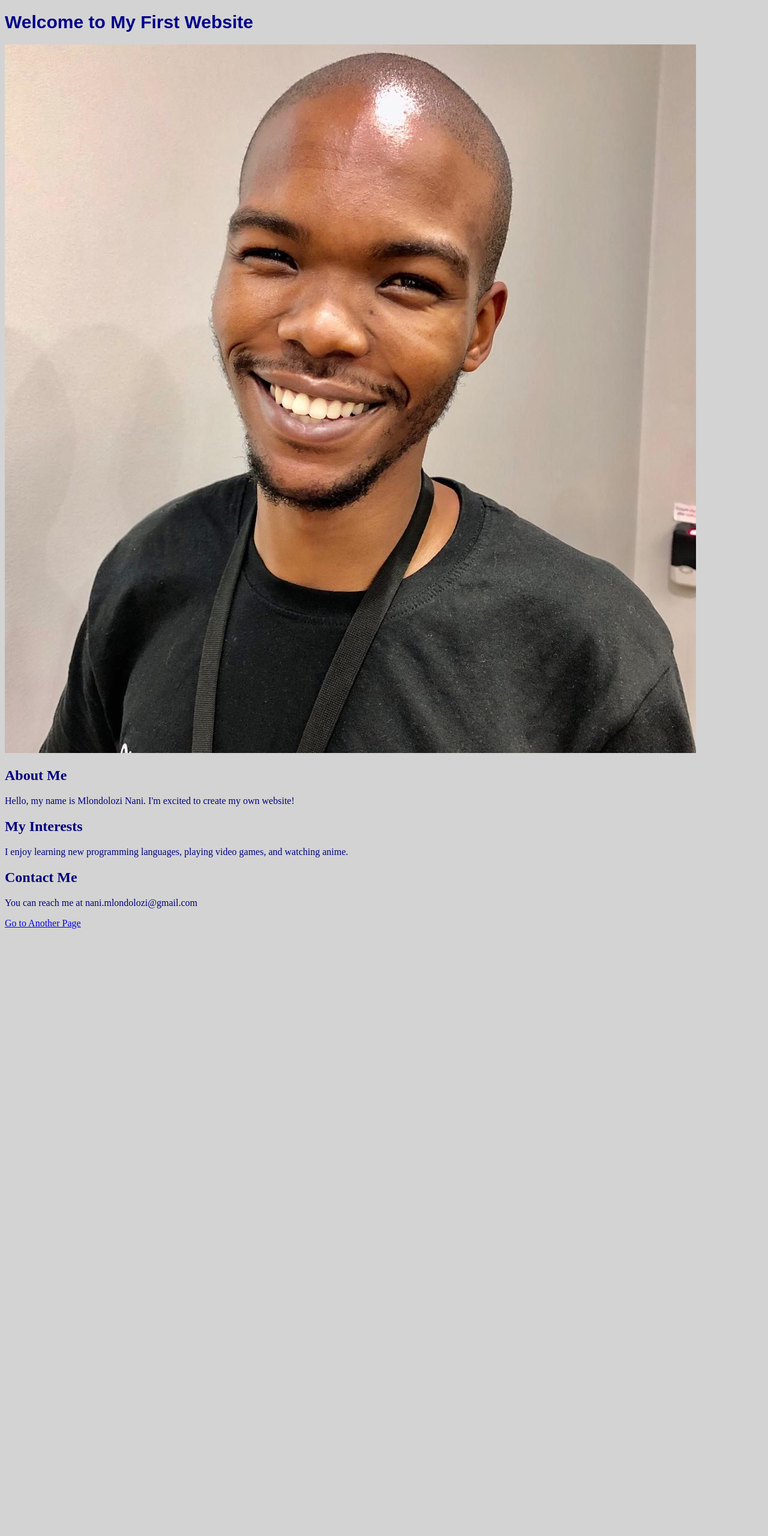
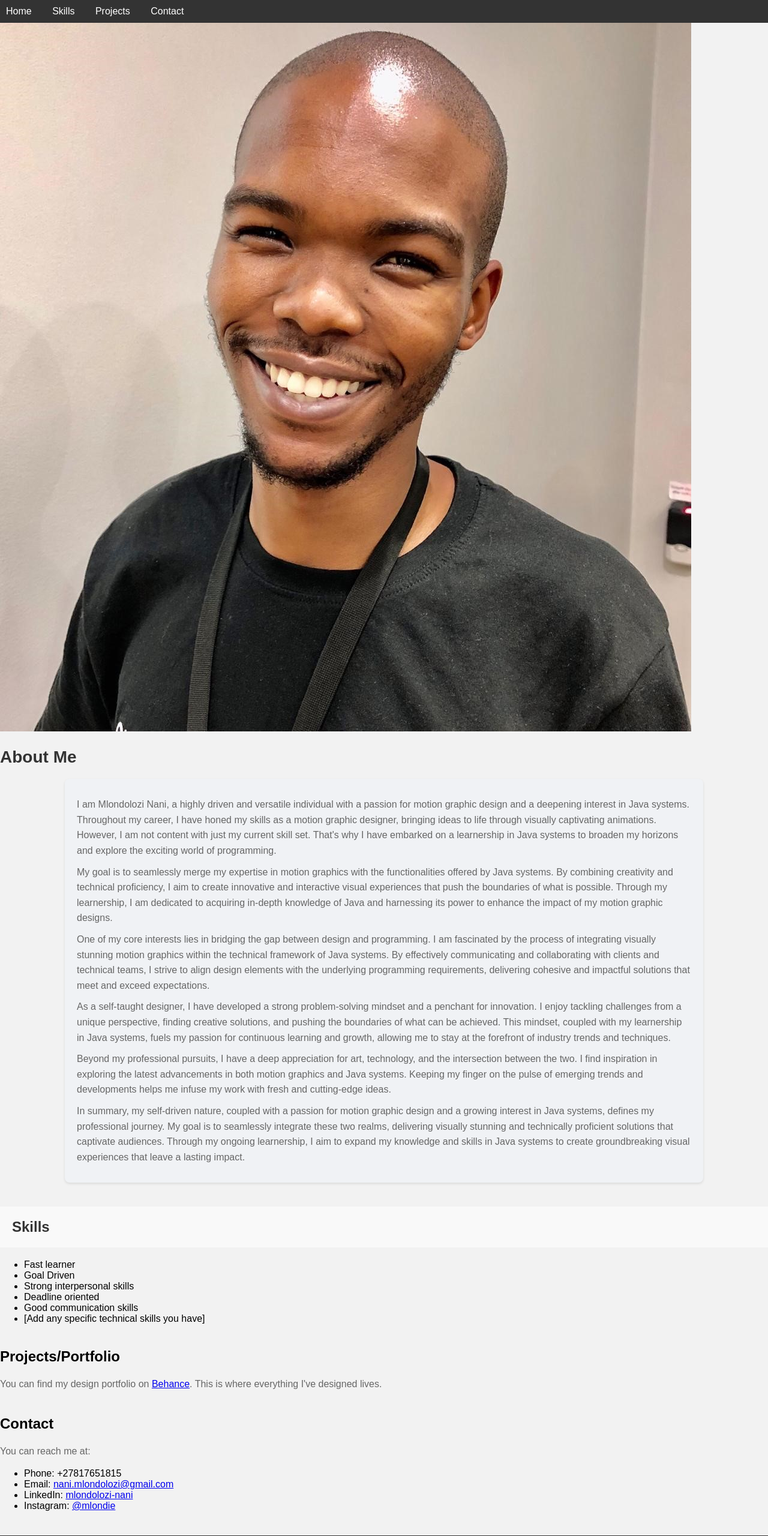
Before and after one commit to MlondoloziNani/My-First_Website, a plain HTML site: page index.html in a window 1280 px wide. Shown: the top 2560 px of the page at 60% size. Before the commit the page ends 1556 px from the top, so only its background shows below. Drawn offline with Linux system fonts and the light colour scheme.

Commit message:
New Changes

```diff
--- a/index.html
+++ b/index.html
@@ -1,25 +1,77 @@
 <!DOCTYPE html>
 <html>
 <head>
-  <meta charset="UTF-8">
-  <title>My First Website</title>
+  <title>Mlondolozi Nani - Portfolio</title>
   <link rel="stylesheet" href="styles.css">
 </head>
 <body>
-  <h1>Welcome to My First Website</h1>
+  <nav>
+    <ul>
+      <li><a href="index.html">Home</a></li>
+      <li><a href="#skills-section">Skills</a></li>
+      <li><a href="#projects-section">Projects</a></li>
+      <li><a href="#contact-section">Contact</a></li>
+    </ul>
+  </nav>
+  <img src="images/Picture1.JPG" alt="This is me">
+  <section id="about">
+    <h1>About Me</h1>
+    <div class="about-container">
+      <p>
+        I am Mlondolozi Nani, a highly driven and versatile individual with a passion for motion graphic design and a deepening interest in Java systems. Throughout my career, I have honed my skills as a motion graphic designer, bringing ideas to life through visually captivating animations. However, I am not content with just my current skill set. That's why I have embarked on a learnership in Java systems to broaden my horizons and explore the exciting world of programming.
+      </p>
+      <p>
+        My goal is to seamlessly merge my expertise in motion graphics with the functionalities offered by Java systems. By combining creativity and technical proficiency, I aim to create innovative and interactive visual experiences that push the boundaries of what is possible. Through my learnership, I am dedicated to acquiring in-depth knowledge of Java and harnessing its power to enhance the impact of my motion graphic designs.
+      </p>
+      <p>
+        One of my core interests lies in bridging the gap between design and programming. I am fascinated by the process of integrating visually stunning motion graphics within the technical framework of Java systems. By effectively communicating and collaborating with clients and technical teams, I strive to align design elements with the underlying programming requirements, delivering cohesive and impactful solutions that meet and exceed expectations.
+      </p>
+      <p>
+        As a self-taught designer, I have developed a strong problem-solving mindset and a penchant for innovation. I enjoy tackling challenges from a unique perspective, finding creative solutions, and pushing the boundaries of what can be achieved. This mindset, coupled with my learnership in Java systems, fuels my passion for continuous learning and growth, allowing me to stay at the forefront of industry trends and techniques.
+      </p>
+      <p>
+        Beyond my professional pursuits, I have a deep appreciation for art, technology, and the intersection between the two. I find inspiration in exploring the latest advancements in both motion graphics and Java systems. Keeping my finger on the pulse of emerging trends and developments helps me infuse my work with fresh and cutting-edge ideas.
+      </p>
+      <p>
+        In summary, my self-driven nature, coupled with a passion for motion graphic design and a growing interest in Java systems, defines my professional journey. My goal is to seamlessly integrate these two realms, delivering visually stunning and technically proficient solutions that captivate audiences. Through my ongoing learnership, I aim to expand my knowledge and skills in Java systems to create groundbreaking visual experiences that leave a lasting impact.
+      </p>
+    </div>
+  </section>
 
-  <img src="images/Picture1.JPG" alt="This is me">
+  <section id="skills">
+    <h2 id="skills-section">Skills</h2>
+    <ul>
+      <li>Fast learner</li>
+      <li>Goal Driven</li>
+      <li>Strong interpersonal skills</li>
+      <li>Deadline oriented</li>
+      <li>Good communication skills</li>
+      <li>[Add any specific technical skills you have]</li>
+    </ul>
+  </section>
 
-  <h2>About Me</h2>
-  <p>Hello, my name is Mlondolozi Nani. I'm excited to create my own website!</p>
+  <section id="projects">
+    <h2 id="projects-section">Projects/Portfolio</h2>
+    <p>
+      You can find my design portfolio on <a href="https://www.behance.net/mlondolozinani">Behance</a>. This is where everything I've designed lives.
+    </p>
+  </section>
 
-  <h2>My Interests</h2>
-  <p>I enjoy learning new programming languages, playing video games, and watching anime.</p>
+  <section id="contact">
+    <h2 id="contact-section">Contact</h2>
+    <p>
+      You can reach me at:
+    </p>
+    <ul>
+      <li>Phone: +27817651815</li>
+      <li>Email: <a href="mailto:nani.mlondolozi@gmail.com">nani.mlondolozi@gmail.com</a></li>
+      <li>LinkedIn: <a href="https://www.linkedin.com/in/mlondolozi-nani">mlondolozi-nani</a></li>
+      <li>Instagram: <a href="https://www.instagram.com/mlondie">@mlondie</a></li>
+    </ul>
+  </section>
 
-  <h2>Contact Me</h2>
-  <p>You can reach me at nani.mlondolozi@gmail.com</p>
-
-  <a href="another-page.html">Go to Another Page</a>
-
+  <footer>
+    <p>&copy; 2023 Mlondolozi Nani. All rights reserved.</p>
+  </footer>
 </body>
 </html>
--- a/styles.css
+++ b/styles.css
@@ -1,17 +1,140 @@
-/* Set the background color of the entire HTML page */
+/* General Styles */
 body {
-  background-color: lightgray;
+    font-family: Arial, sans-serif;
+    margin: 0;
+    padding: 0;
+    background-color: #f2f2f2;
+  }
+
+/* styles.css */
+
+.about-container {
+  width: 80%;
+  margin: 0 auto;
+  background-color: #f0f2f5;
+  padding: 20px;
+  border-radius: 8px;
+  box-shadow: 0 2px 4px rgba(0, 0, 0, 0.1);
 }
 
-/* Change the color of the text */
-body {
-  color: navy;
+.about-container p {
+  margin: 10px 0;
+  line-height: 1.6;
 }
 
-/* Style the h1 elements */
-h1 {
-  font-size: 30px;
-  font-family: Arial, sans-serif;
-  font-weight: bold;
-  color: darkblue;
+.about-container h1 {
+  font-size: 24px;
+  margin-bottom: 10px;
 }
+
+.about-container img {
+  max-width: 100%;
+  width: 150px; /* Adjust the size as desired */
+  height: 150px; /* Adjust the size as desired */
+  border-radius: 50%; /* Make it circular */
+  margin-bottom: 20px;
+  object-fit: cover; /* Maintain aspect ratio and crop if necessary */
+  object-position: center; /* Center the image within the circle */
+}
+
+.about-container ul {
+  padding-left: 20px;
+}
+
+.about-container ul li {
+  list-style-type: square;
+  margin-bottom: 5px;
+}
+
+.about-container a {
+  color: #4267B2;
+  text-decoration: none;
+}
+
+.about-container a:hover {
+  text-decoration: underline;
+}
+
+
+  /* Navigation Styles */
+  nav {
+    background-color: #333;
+    padding: 10px 0;
+  }
+
+  nav ul {
+    list-style-type: none;
+    margin: 0;
+    padding: 0;
+  }
+
+  nav li {
+    display: inline;
+    margin-right: 10px;
+  }
+
+  nav a {
+    color: #fff;
+    text-decoration: none;
+    padding: 10px;
+  }
+
+  /* Section Styles */
+  section {
+    margin-bottom: 40px;
+  }
+
+  section h1 {
+    font-size: 28px;
+    color: #333;
+    margin-bottom: 20px;
+  }
+
+  section p {
+    font-size: 16px;
+    line-height: 1.5;
+    color: #666;
+  }
+
+  /* Skills Section Styles */
+  #skills-section {
+    color: #333;
+    background-color: #f9f9f9;
+    padding: 20px;
+  }
+
+  #skills-section h2 {
+    font-size: 24px;
+  }
+
+  #skills-section ul {
+    list-style-type: none;
+    padding: 0;
+  }
+
+  #skills-section li {
+    margin-bottom: 10px;
+  }
+
+  /* Footer Styles */
+  footer {
+    background-color: #333;
+    color: #fff;
+    padding: 20px;
+    text-align: center;
+  }
+
+  footer p {
+    margin: 0;
+  }
+
+  /* Media Query for Responsive Design */
+  @media (max-width: 768px) {
+    .container {
+      padding: 10px;
+    }
+
+    section p.about-description {
+      max-width: 100%;
+    }
+  }
```
Also changed, not shown: another-page.html (deleted, +0 -18 lines).
